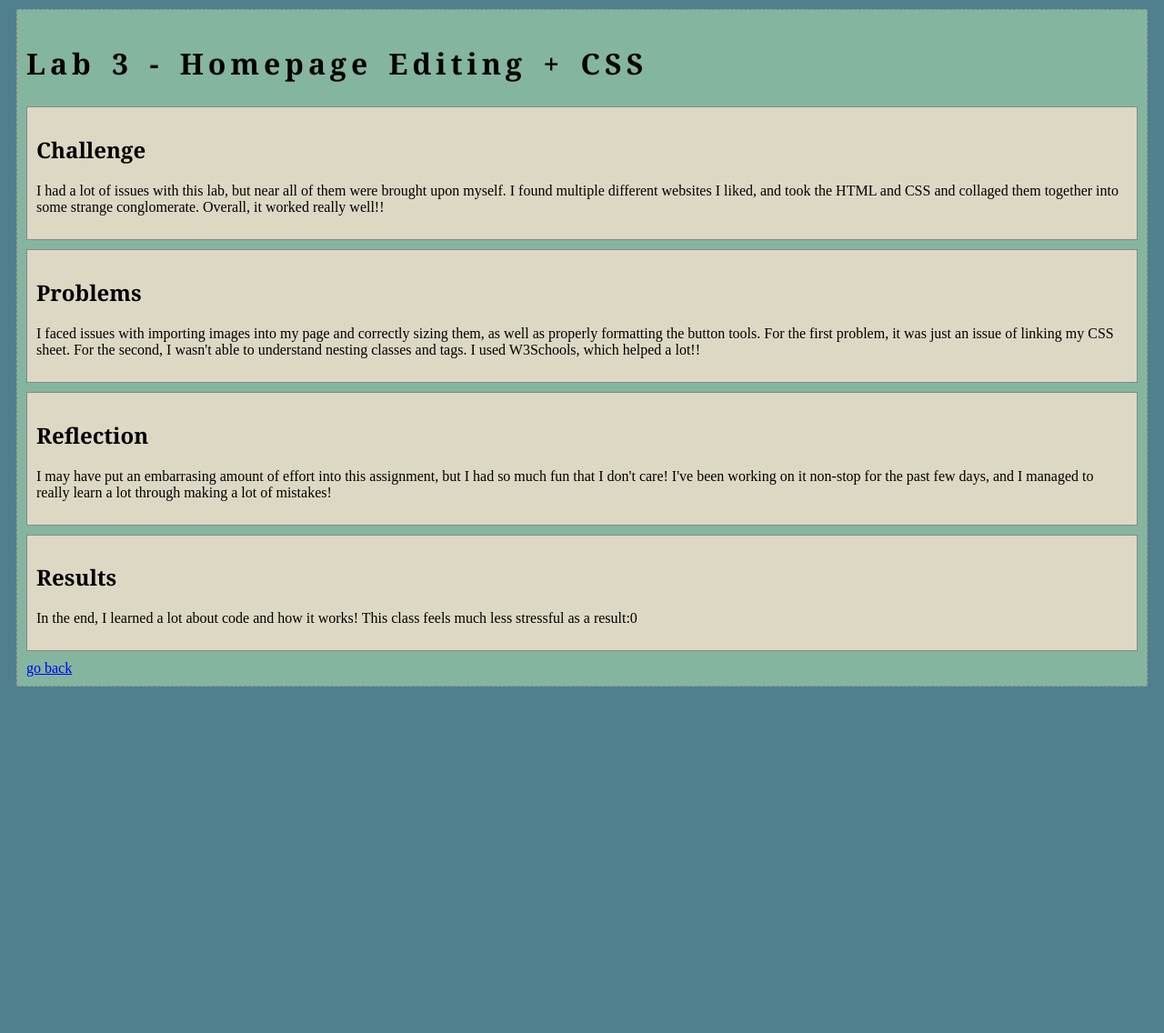
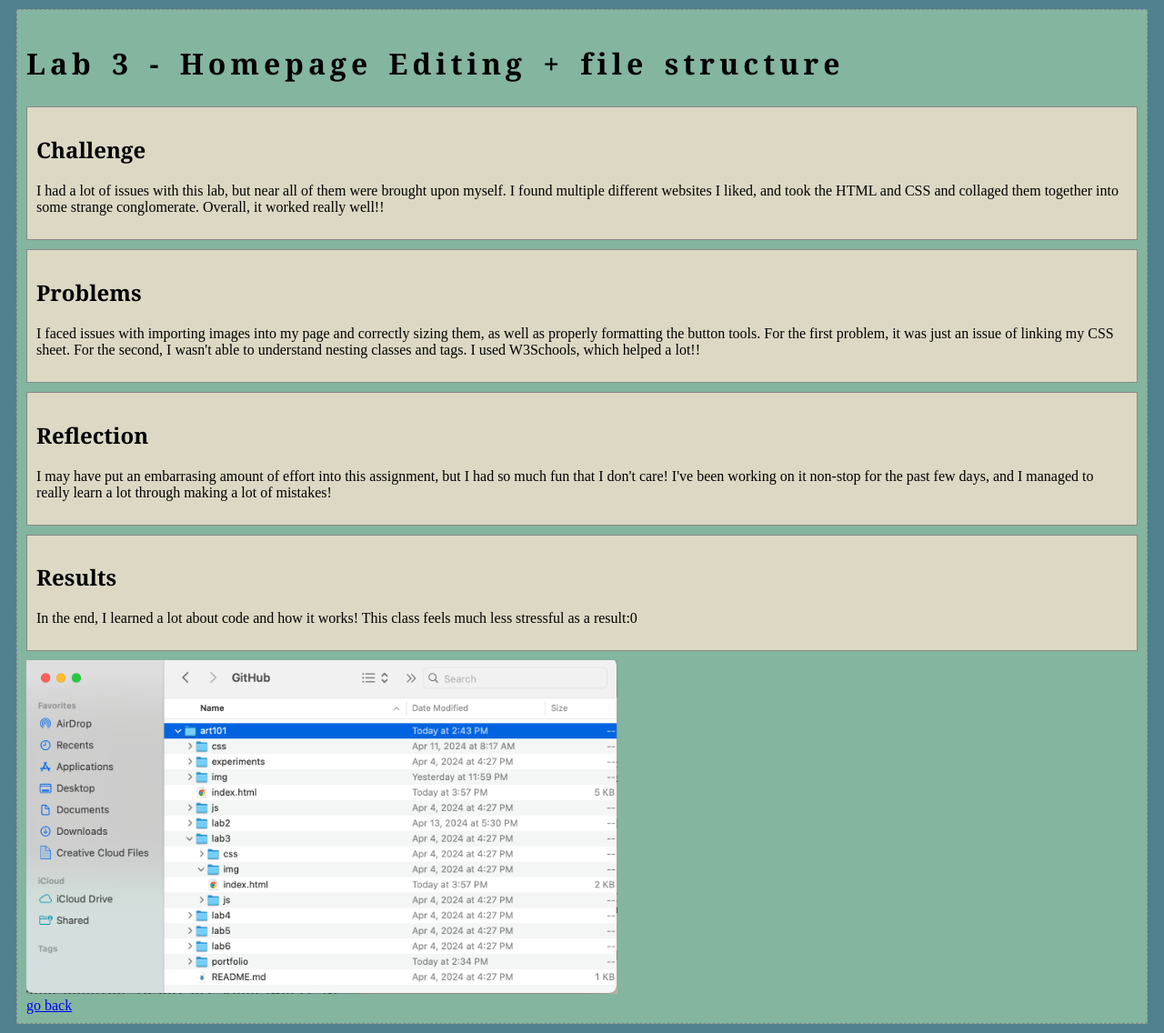
Before and after one commit to liaokira/art101, a plain HTML site: page lab3/index.html in a window 1280 px wide. Shown: the whole page at 91% size. Before the commit the page ends 800 px from the top, so only its background shows below. Drawn offline with nearby package versions, Linux system fonts and the light colour scheme.

Commit message:
BLaAa
algioisdo

```diff
--- a/lab3/index.html
+++ b/lab3/index.html
@@ -23,7 +23,7 @@
 	<!-- Style this page by changing the CSS in ../css/site.css or css/lab.css -->
 	<main id="content">
 		<section>
-			<h1>Lab 3 - Homepage Editing + CSS</h1>
+			<h1>Lab 3 - Homepage Editing + file structure</h1>
 			<div class="minor-section">
 					<h2>Challenge</h2>
 					<p>I had a lot of issues with this lab, but near all of them were brought upon myself. I found multiple different websites I liked, and took the HTML and CSS and collaged them together into some strange conglomerate. Overall, it worked really well!!</p>
@@ -44,6 +44,9 @@
 					<p>In the end, I learned a lot about code and how it works! This class feels much less stressful as a result:0</p>
 					<div id="output"></div>
 			</div>
+			<div>
+				<img src="img/files.png" width="650">
+			</div>
 		</section>
 		<nav id="links">
 			<a href="../index.html">go back </a>
```
Also changed, not shown: lab3/img/files.png (added), lab3/img/lab3.png (added), lab3/img/lab3code.png (added), 1 other file.
